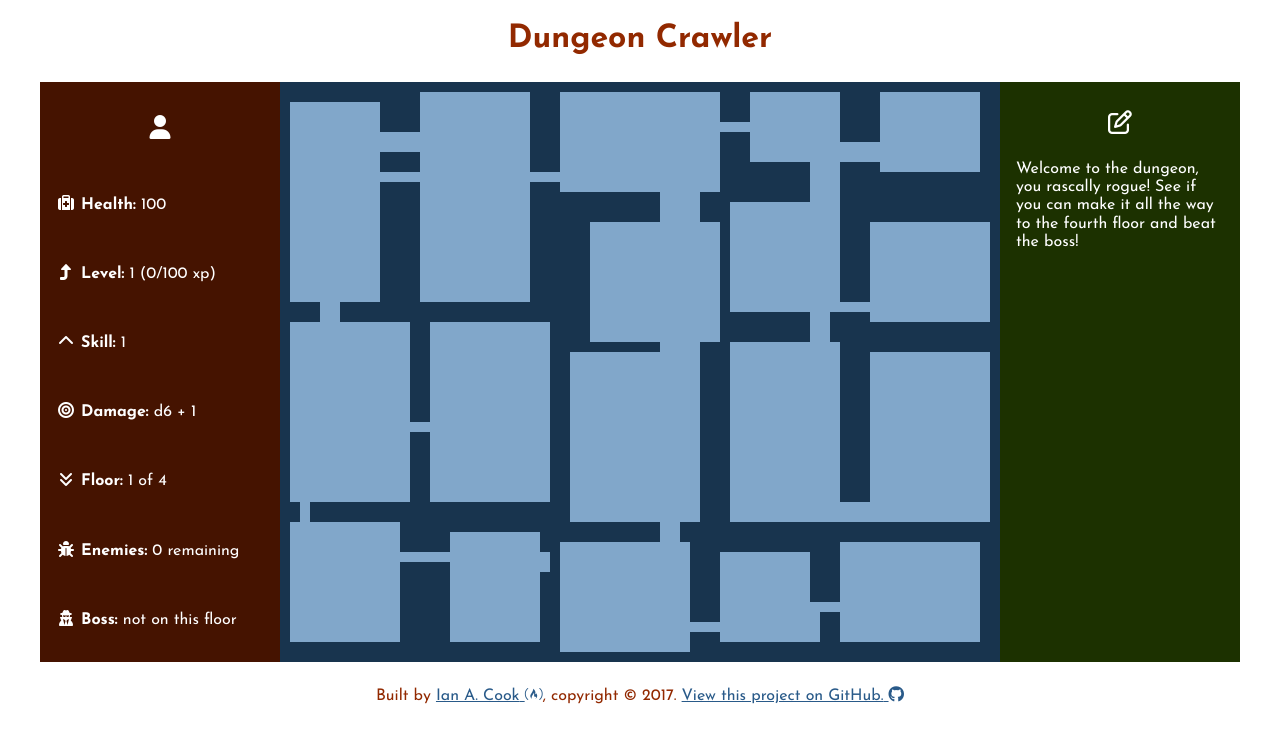
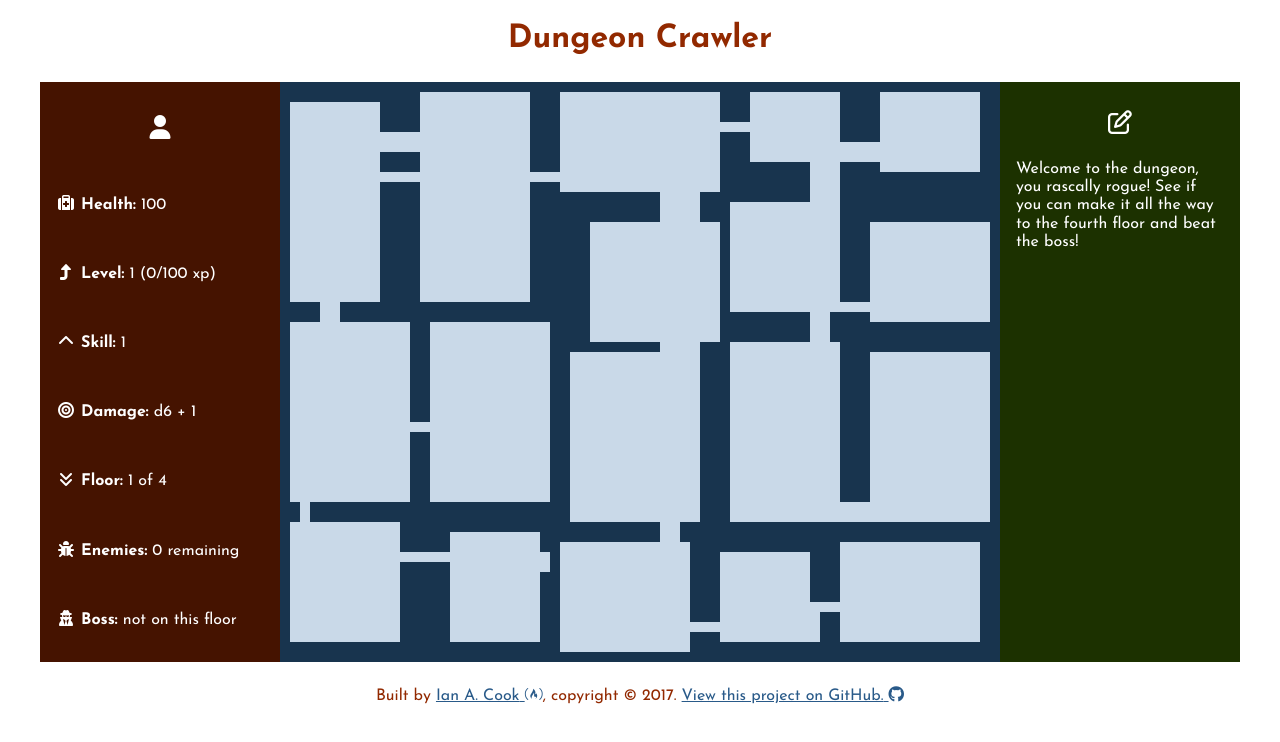
Before and after one commit to nai888/freeCodeCamp, a React (Create React App) app in the folder 15-Dungeon-Crawler/: page / in a window 1280 px wide. Shown: the top 742 px of the page. Built offline with nearby package versions, Linux system fonts and the light colour scheme; the HTML template or start-up script is replaced by a standard one.

Commit message:
Fixing coloring of map and map's text

```diff
--- a/15-Dungeon-Crawler/src/components/Main.css
+++ b/15-Dungeon-Crawler/src/components/Main.css
@@ -10,12 +10,12 @@ main {
 
 .status-bar, .log, .map {
   height: 580px;
-  color: white;
 }
 
 .status-bar, .log {
   width: 20%;
   padding: 8px 16px;
+  color: white;
 }
 .status-bar p, .log p {
   text-align: left;
--- a/15-Dungeon-Crawler/src/components/Main.sass
+++ b/15-Dungeon-Crawler/src/components/Main.sass
@@ -11,11 +11,11 @@ main
 
 .status-bar, .log, .map
   height: 580px
-  color: white
 
 .status-bar, .log
   width: 20%
   padding: 8px 16px
+  color: white
   p
     text-align: left
 
--- a/15-Dungeon-Crawler/src/components/Map.css
+++ b/15-Dungeon-Crawler/src/components/Map.css
@@ -26,7 +26,9 @@
 }
 .tile.wall {
   background-color: #18344e;
+  color: white;
 }
 .tile.floor {
-  background-color: #81a7ca;
+  background-color: #c9d9e8;
+  color: black;
 }
--- a/15-Dungeon-Crawler/src/components/Map.sass
+++ b/15-Dungeon-Crawler/src/components/Map.sass
@@ -25,5 +25,7 @@
   height: 10px
   &.wall
     background-color: darken($blu, 15%)
+    color: white
   &.floor
-    background-color: lighten($blu-ntl, 30%)
+    background-color: lighten($blu-ntl, 50%)
+    color: black
```
